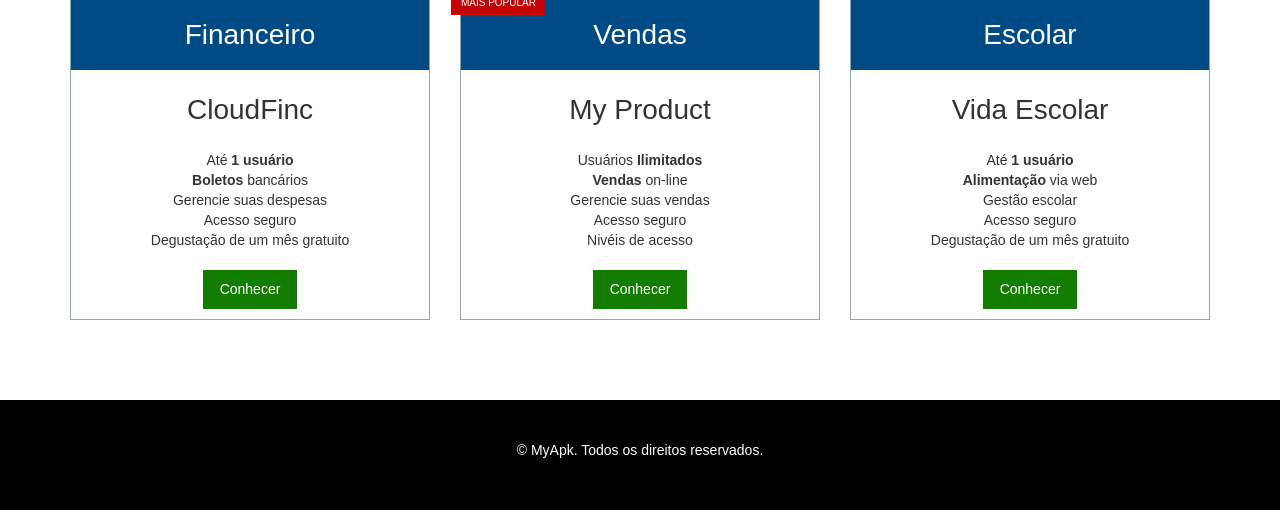
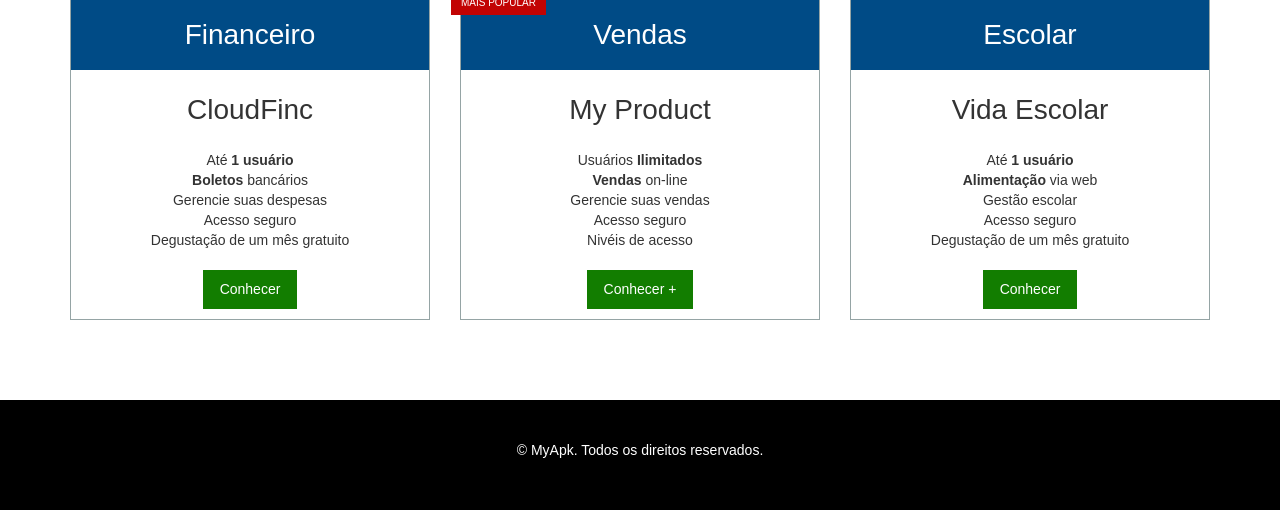
Before and after one commit to FernandoDantas/myapk, a CodeIgniter app: page /myapk/ in a window 1280 px wide. Shown: the part 1343-1853 px from the top of the page. Run offline with CodeIgniter, Linux system fonts and the light colour scheme.

Commit message:
Mudado para testar novo pc

```diff
--- a/application/views/home.php
+++ b/application/views/home.php
@@ -65,7 +65,7 @@
                 <li>Nivéis de acesso</li>
               </ul>
               <footer class="plano__rodape">
-                <a href="assine.html" class="botao botao--assinar">Conhecer</a>
+                <a href="assine.html" class="botao botao--assinar">Conhecer +</a>
               </footer>
             </article>
 
```
